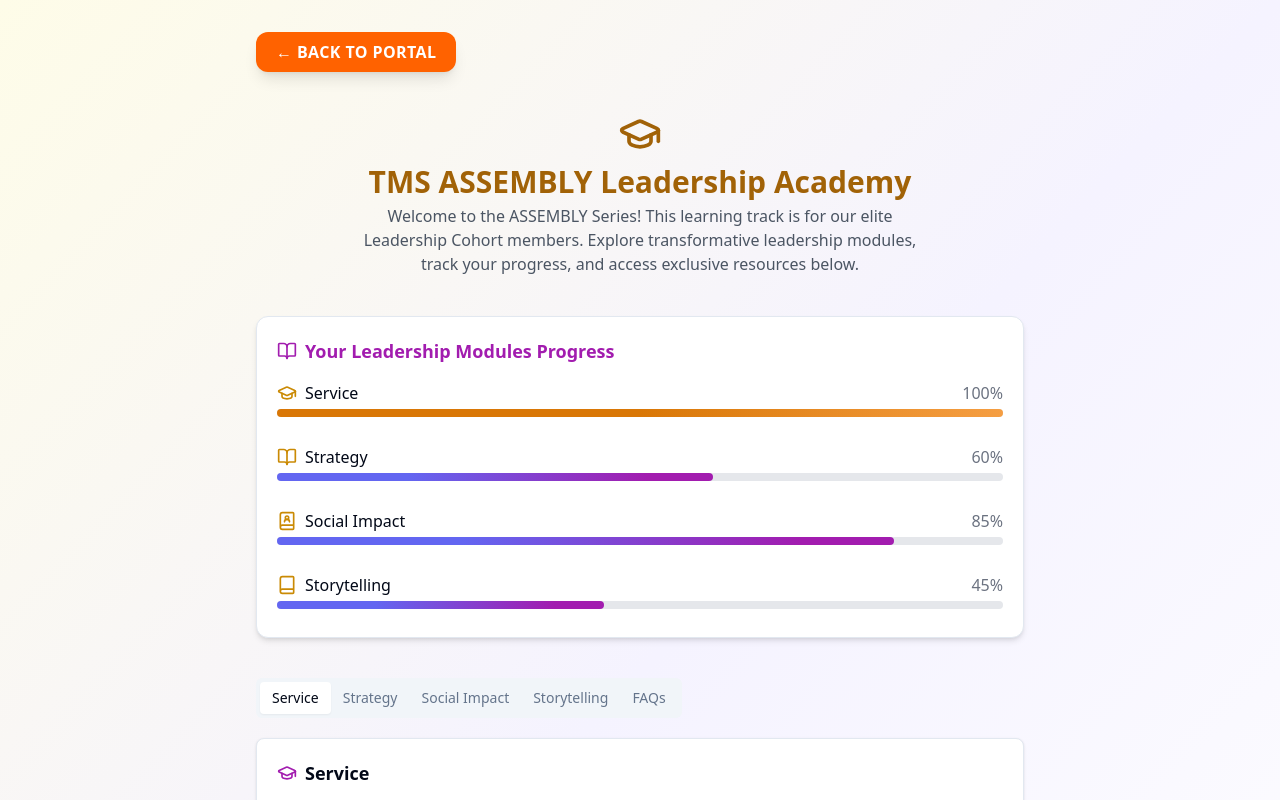
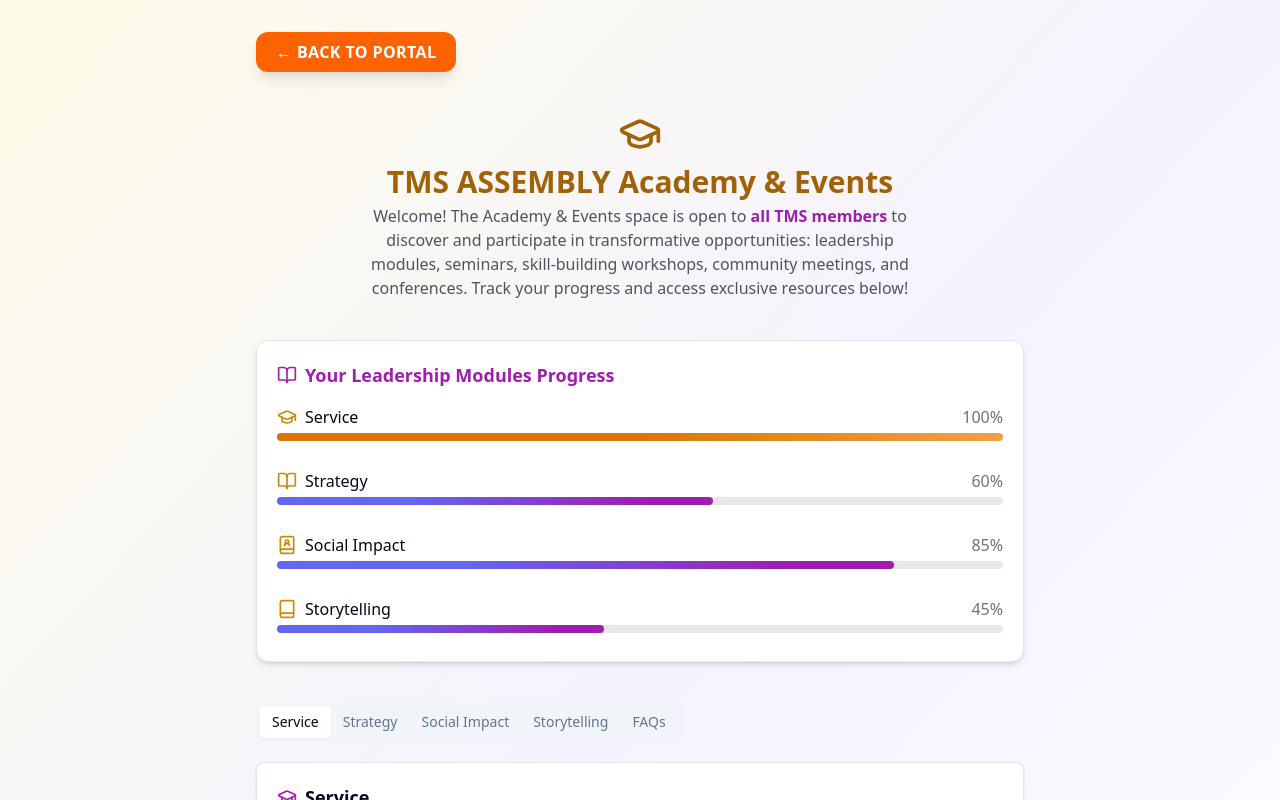
Before and after one commit to isshumongoo/the-movement-hub, a React (Vite) app: page /leadership-academy in a window 1280 px wide. Shown: the top 800 px of the page. Built offline with nearby package versions, Linux system fonts and the light colour scheme; sample sign-in values are in the browser's storage.

Commit message:
Refactor: Update Leadership Academy description
Update the Leadership Academy description to reflect that it is for all members.

```diff
--- a/src/components/LeadershipAcademy.tsx
+++ b/src/components/LeadershipAcademy.tsx
@@ -1,4 +1,3 @@
-
 import { useNavigate } from "react-router-dom";
 
 const modules = [
@@ -13,11 +12,11 @@ const LeadershipAcademy = () => {
   return (
     <section>
       <h2 className="text-xl font-semibold mb-3 text-yellow-700 flex items-center gap-2">
-        🎓 TMS ASSEMBLY Series
+        🎓 TMS ASSEMBLY Academy & Events
       </h2>
       <div className="bg-white border rounded-xl shadow-md p-4 mb-3">
         <div className="text-sm text-muted-foreground mb-2">
-          For Leadership Cohort members. Track your modules below.
+          For all TMS members. Track your progress in leadership modules, seminars, workshops, community meetings, and conferences.
         </div>
         <div className="space-y-2">
           {modules.map((mod) => (
--- a/src/pages/LeadershipAcademyPage.tsx
+++ b/src/pages/LeadershipAcademyPage.tsx
@@ -1,4 +1,3 @@
-
 import { BookOpen, GraduationCap, Book, BookUser } from "lucide-react";
 import { Button } from "@/components/ui/button";
 import { Tabs, TabsList, TabsTrigger, TabsContent } from "@/components/ui/tabs";
@@ -58,7 +57,7 @@ export default function LeadershipAcademyPage() {
     <section className="min-h-screen w-full bg-gradient-to-br from-yellow-50 via-violet-50 to-white px-2 py-8 flex justify-center">
       <div className="w-full max-w-3xl space-y-10">
 
-        {/* Back to Portal Button - prominent, orange, always at top */}
+        {/* Back to Portal Button */}
         <div className="flex justify-start">
           <button
             className="flex items-center gap-2 px-5 py-2 rounded-xl font-bold uppercase tracking-wide bg-[#FF6200] text-white shadow-lg hover:bg-[#ff8c42] transition animate-fade-in"
@@ -71,10 +70,9 @@ export default function LeadershipAcademyPage() {
         {/* Header */}
         <div className="flex flex-col items-center text-center animate-fade-in">
           <GraduationCap size={44} className="text-yellow-700 mb-2" />
-          <h1 className="text-3xl font-bold text-yellow-700 mb-1">TMS ASSEMBLY Leadership Academy</h1>
+          <h1 className="text-3xl font-bold text-yellow-700 mb-1">TMS ASSEMBLY Academy & Events</h1>
           <p className="text-md text-gray-600 max-w-xl">
-            Welcome to the ASSEMBLY Series! This learning track is for our elite Leadership Cohort members.
-            Explore transformative leadership modules, track your progress, and access exclusive resources below.
+            Welcome! The Academy & Events space is open to <span className="font-semibold text-fuchsia-700">all TMS members</span> to discover and participate in transformative opportunities: leadership modules, seminars, skill-building workshops, community meetings, and conferences. Track your progress and access exclusive resources below!
           </p>
         </div>
         {/* Progress Overview */}
@@ -156,9 +154,9 @@ export default function LeadershipAcademyPage() {
               <h3 className="font-semibold mb-3 flex items-center gap-1"><BookOpen className="text-yellow-700" size={18}/>Frequently Asked Questions</h3>
               <ul className="list-disc pl-6 space-y-2">
                 <li>
-                  <span className="font-semibold">Who can access the Leadership Academy?</span>
+                  <span className="font-semibold">Who can access the Academy & Events?</span>
                   <br/>
-                  Only Leadership Cohort members have access to this page and resources.
+                  All TMS members can participate in the Academy, seminars, workshops, community meetings, and conferences.
                 </li>
                 <li>
                   <span className="font-semibold">How is progress tracked?</span>
```
